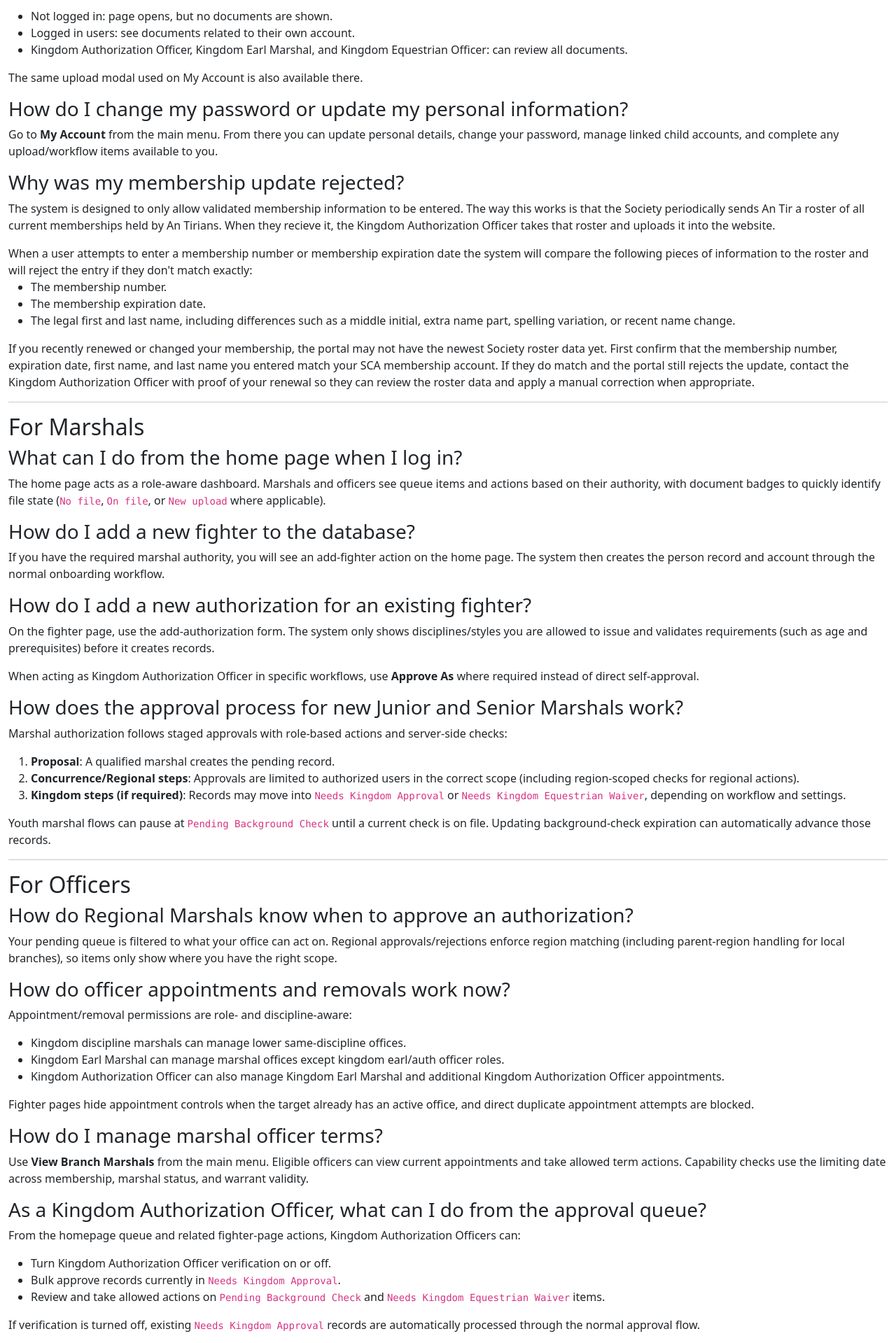
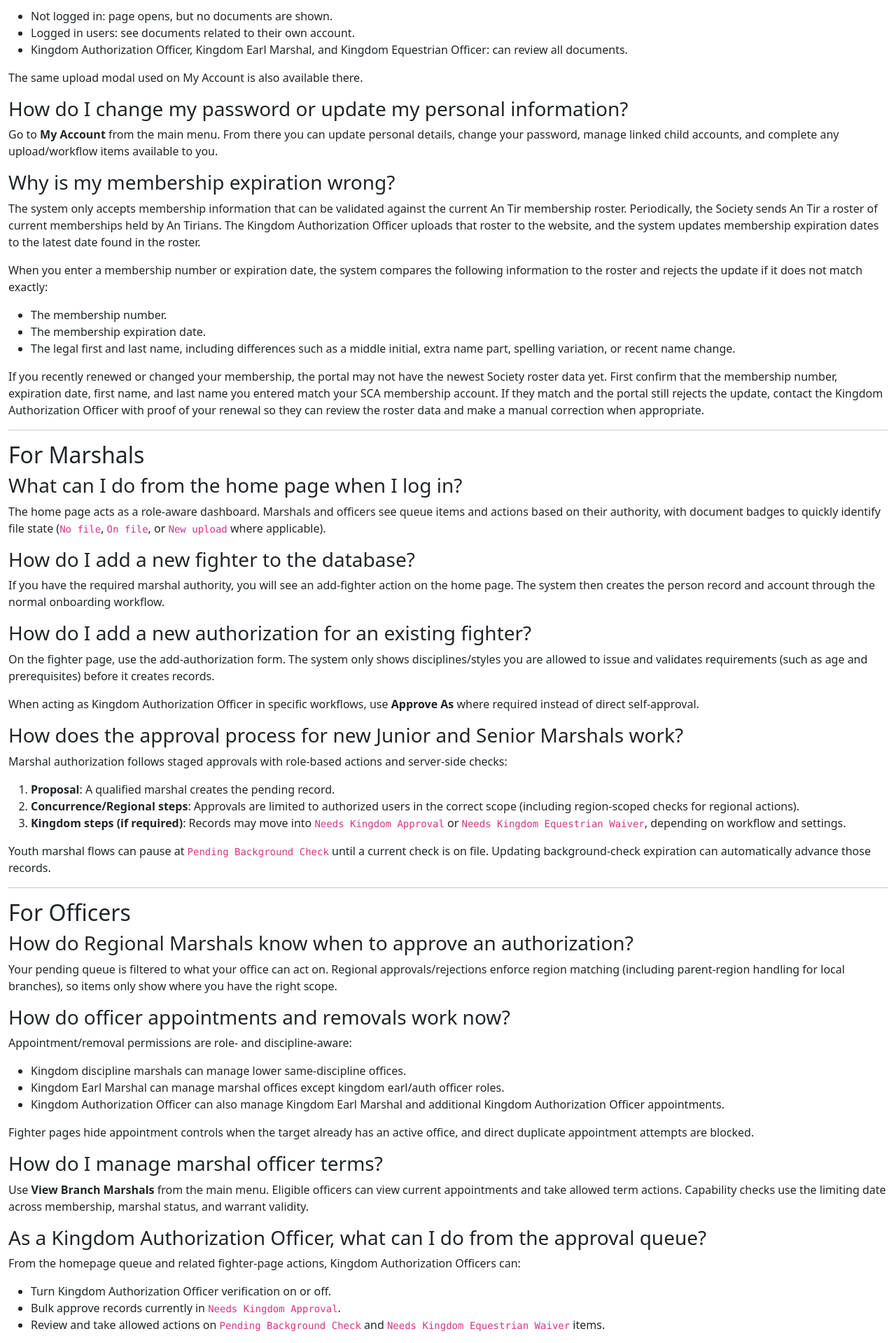
Before and after one commit to Feradach/an_tir_authorization, a Django app: page /faq/ in a window 1280 px wide. Shown: the part 3250-5169 px from the top of the page at 70% size. Run offline with Django 5.2, Linux system fonts and the light colour scheme; some libraries are stand-ins or nearby versions.

Commit message:
Update FAQ and changelog for auto membership behavior

```diff
--- a/templates/faq.html
+++ b/templates/faq.html
@@ -155,14 +155,15 @@
 <h3 id="update-account">How do I change my password or update my personal information?</h3>
 <p>Go to <strong>My Account</strong> from the main menu. From there you can update personal details, change your password, manage linked child accounts, and complete any upload/workflow items available to you.</p>
 
-<h3 id="membership-update">Why was my membership update rejected?</h3>
-<p>The system is designed to only allow validated membership information to be entered. The way this works is that the Society periodically sends An Tir a roster of all current memberships held by An Tirians. When they recieve it, the Kingdom Authorization Officer takes that roster and uploads it into the website.</p>When a user attempts to enter a membership number or membership expiration date the system will compare the following pieces of information to the roster and will reject the entry if they don't match exactly:
+<h3 id="membership-update">Why is my membership expiration wrong?</h3>
+<p>The system only accepts membership information that can be validated against the current An Tir membership roster. Periodically, the Society sends An Tir a roster of current memberships held by An Tirians. The Kingdom Authorization Officer uploads that roster to the website, and the system updates membership expiration dates to the latest date found in the roster.</p>
+<p>When you enter a membership number or expiration date, the system compares the following information to the roster and rejects the update if it does not match exactly:</p>
 <ul>
     <li>The membership number.</li>
     <li>The membership expiration date.</li>
     <li>The legal first and last name, including differences such as a middle initial, extra name part, spelling variation, or recent name change.</li>
 </ul>
-<p>If you recently renewed or changed your membership, the portal may not have the newest Society roster data yet. First confirm that the membership number, expiration date, first name, and last name you entered match your SCA membership account. If they do match and the portal still rejects the update, contact the Kingdom Authorization Officer with proof of your renewal so they can review the roster data and apply a manual correction when appropriate.</p>
+<p>If you recently renewed or changed your membership, the portal may not have the newest Society roster data yet. First confirm that the membership number, expiration date, first name, and last name you entered match your SCA membership account. If they match and the portal still rejects the update, contact the Kingdom Authorization Officer with proof of your renewal so they can review the roster data and make a manual correction when appropriate.</p>
 
 <hr>
 
```
Also changed, not shown: CHANGELOG.md.
